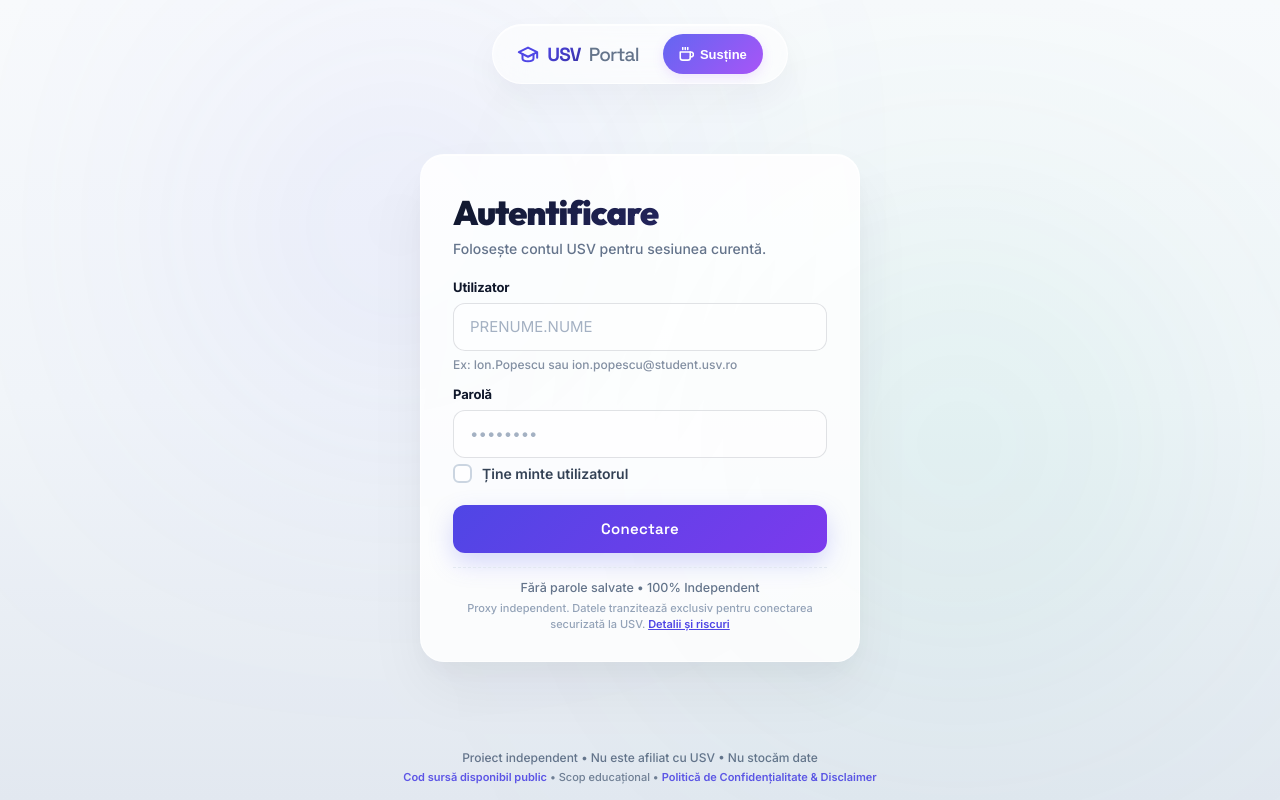
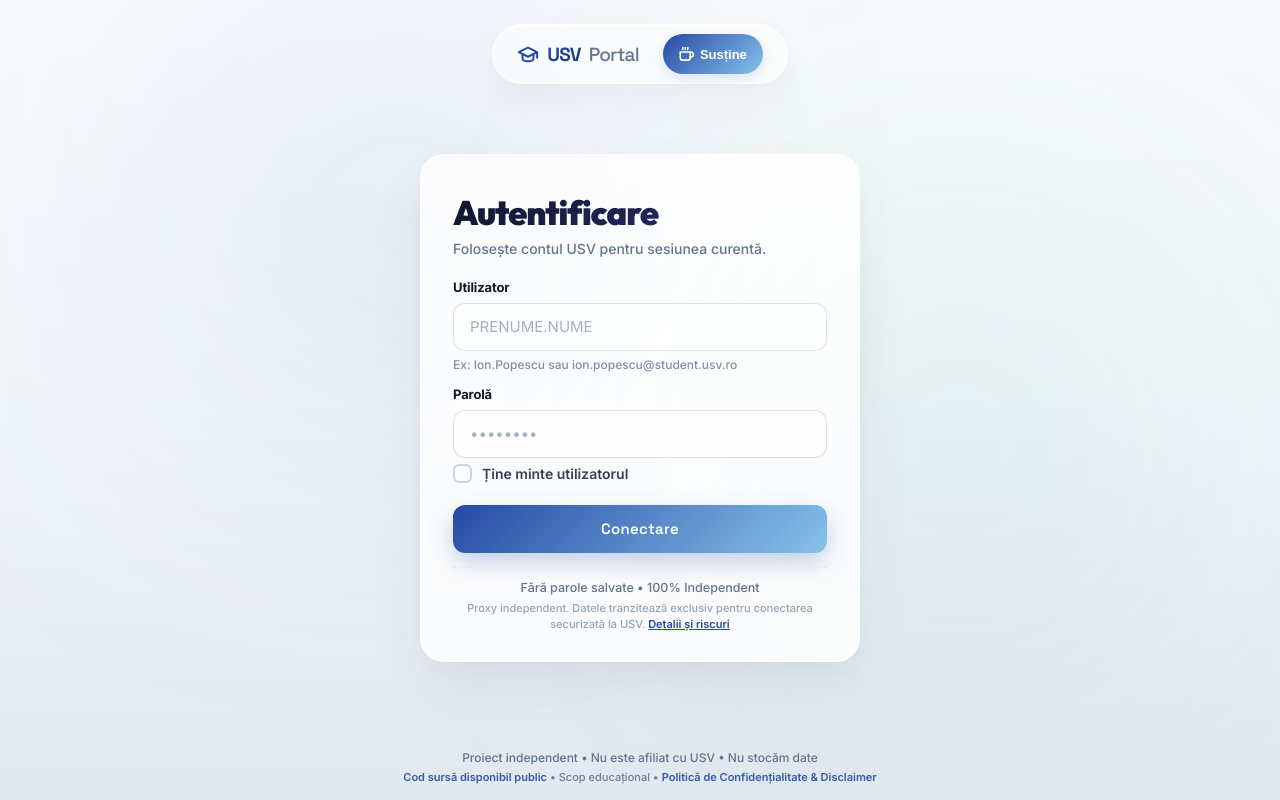
Before and after one commit to 28VYK/USV-PROXY, a Next.js app: page / in a window 1280 px wide. Built offline with nearby package versions, Linux system fonts and the light colour scheme.

Commit message:
style: update theme to USV brand blue and add deployment cleanup rule

```diff
--- a/styles/layout.css
+++ b/styles/layout.css
@@ -15,8 +15,10 @@
   --paper: #ffffff;
   --surface: #f8fafc;
   --surface-strong: #f1f5f9;
-  --blue: #4f46e5;
-  --blue-dark: #3730a3;
+  --blue: #254AA5;
+  --blue-rgb: 37, 74, 165;
+  --blue-dark: #1b3678;
+  --blue-dark-rgb: 27, 54, 120;
   --green: #10b981;
   --red: #ef4444;
   --amber: #f59e0b;
@@ -37,7 +39,7 @@
   --th-bg: rgba(15, 23, 42, 0.02);
   --th-color: #475569;
   --tr-even-bg: rgba(15, 23, 42, 0.01);
-  --tr-hover-bg: rgba(99, 102, 241, 0.04);
+  --tr-hover-bg: rgba(var(--blue-rgb), 0.04);
 
   --input-bg: rgba(255, 255, 255, 0.5);
   --input-border: rgba(15, 23, 42, 0.12);
@@ -67,8 +69,10 @@
   --paper: #0b0f19;
   --surface: #020617;
   --surface-strong: #1e293b;
-  --blue: #6366f1;
-  --blue-dark: #4f46e5;
+  --blue: #4f78e2;
+  --blue-rgb: 79, 120, 226;
+  --blue-dark: #254AA5;
+  --blue-dark-rgb: 37, 74, 165;
   --green: #34d399;
   --red: #f87171;
   --amber: #fbbf24;
@@ -89,7 +93,7 @@
   --th-bg: rgba(255, 255, 255, 0.02);
   --th-color: #cbd5e1;
   --tr-even-bg: rgba(255, 255, 255, 0.01);
-  --tr-hover-bg: rgba(99, 102, 241, 0.1);
+  --tr-hover-bg: rgba(var(--blue-rgb), 0.1);
 
   --input-bg: rgba(15, 23, 42, 0.6);
   --input-border: rgba(255, 255, 255, 0.08);
@@ -108,7 +112,7 @@
 /* Dark mode header h1 and login h1 */
 .app[data-theme="dark"] .login-header h1,
 .app[data-theme="dark"] .dashboard-header h1 {
-  background: linear-gradient(135deg, #ffffff 0%, #a5b4fc 100%);
+  background: linear-gradient(135deg, #ffffff 0%, #87C2EA 100%);
   -webkit-background-clip: text;
   -webkit-text-fill-color: transparent;
 }
@@ -142,7 +146,7 @@
 }
 
 .app[data-theme="dark"] .footer-link:hover {
-  color: #818cf8;
+  color: var(--blue);
 }
 
 /* ── 5. Floating Header ── */
@@ -234,14 +238,14 @@
   gap: 6px;
   min-height: 40px;
   padding: 0 16px;
-  background: linear-gradient(135deg, #6366f1 0%, #a855f7 100%);
+  background: linear-gradient(135deg, var(--blue) 0%, #87C2EA 100%);
   color: white;
   text-decoration: none;
   border-radius: 99px;
   font-size: 13px;
   font-weight: 700;
   transition: all 0.25s cubic-bezier(0.16, 1, 0.3, 1);
-  box-shadow: 0 4px 12px rgba(168, 85, 247, 0.15);
+  box-shadow: 0 4px 12px rgba(var(--blue-rgb), 0.15);
   white-space: nowrap;
   cursor: pointer;
   border: 0;
@@ -282,12 +286,12 @@
   width: 28px;
   height: 28px;
   border-radius: 50%;
-  background: linear-gradient(135deg, #4f46e5 0%, #818cf8 100%);
+  background: linear-gradient(135deg, var(--blue) 0%, #87C2EA 100%);
   color: #ffffff;
   font-size: 10px;
   font-weight: 800;
   letter-spacing: 0.05em;
-  box-shadow: 0 2px 8px rgba(79, 70, 229, 0.25);
+  box-shadow: 0 2px 8px rgba(var(--blue-rgb), 0.25);
   transition: transform 0.25s ease;
 }
 
@@ -841,19 +845,19 @@ tr:hover td {
   align-items: center;
   justify-content: center;
   min-height: 48px;
-  background: linear-gradient(135deg, #6366f1 0%, #a855f7 100%);
+  background: linear-gradient(135deg, var(--blue) 0%, #87C2EA 100%);
   color: #ffffff;
   text-decoration: none;
   border-radius: 12px;
   font-size: 14.5px;
   font-weight: 600;
   transition: all 0.2s cubic-bezier(0.16, 1, 0.3, 1);
-  box-shadow: 0 4px 12px rgba(99, 102, 241, 0.2);
+  box-shadow: 0 4px 12px rgba(var(--blue-rgb), 0.2);
 }
 
 .btn-modal-donate:hover {
   transform: translateY(-1.5px);
-  box-shadow: 0 8px 20px rgba(99, 102, 241, 0.3);
+  box-shadow: 0 8px 20px rgba(var(--blue-rgb), 0.3);
   filter: brightness(1.05);
 }
 
@@ -923,10 +927,10 @@ tr:hover td {
 }
 
 .year-tab.active {
-  background: linear-gradient(135deg, #4f46e5 0%, #6366f1 100%);
+  background: linear-gradient(135deg, var(--blue-dark) 0%, var(--blue) 100%);
   border-color: transparent;
   color: #fff;
-  box-shadow: 0 4px 12px rgba(79, 70, 229, 0.3);
+  box-shadow: 0 4px 12px rgba(var(--blue-rgb), 0.3);
 }
 
 .year-tab-count {
--- a/styles/login.css
+++ b/styles/login.css
@@ -30,7 +30,7 @@
 .glow-blob-1 {
   width: 400px;
   height: 400px;
-  background: radial-gradient(circle, rgba(99, 102, 241, 0.6) 0%, rgba(139, 92, 246, 0) 70%);
+  background: radial-gradient(circle, rgba(var(--blue-rgb), 0.6) 0%, rgba(135, 194, 234, 0) 70%);
   top: -10%;
   left: 10%;
 }
@@ -93,10 +93,10 @@
   align-items: center;
   min-height: 26px;
   padding: 0 12px;
-  border: 1px solid rgba(99, 102, 241, 0.2);
+  border: 1px solid rgba(var(--blue-rgb), 0.2);
   border-radius: 999px;
-  color: #4f46e5;
-  background: rgba(99, 102, 241, 0.06);
+  color: var(--blue);
+  background: rgba(var(--blue-rgb), 0.06);
   font-size: 11px;
   font-weight: 700;
   text-transform: uppercase;
@@ -155,8 +155,8 @@
 .field input:focus {
   outline: none;
   background: var(--input-focus-bg);
-  border-color: #4f46e5;
-  box-shadow: 0 0 0 4px rgba(99, 102, 241, 0.14);
+  border-color: var(--blue);
+  box-shadow: 0 0 0 4px rgba(var(--blue-rgb), 0.14);
 }
 
 .field input::placeholder {
@@ -225,7 +225,7 @@
 
 .field-checkbox input[type="checkbox"]:focus {
   outline: none;
-  box-shadow: 0 0 0 3px rgba(99, 102, 241, 0.2);
+  box-shadow: 0 0 0 3px rgba(var(--blue-rgb), 0.2);
 }
 
 /* ── 7. Login Submit Button ── */
@@ -233,7 +233,7 @@
   width: 100%;
   min-height: 48px;
   padding: 12px 20px;
-  background: linear-gradient(135deg, #4f46e5 0%, #7c3aed 100%);
+  background: linear-gradient(135deg, var(--blue) 0%, #87C2EA 100%);
   color: #ffffff;
   border: none;
   border-radius: 12px;
@@ -243,19 +243,19 @@
   letter-spacing: 0.02em;
   cursor: pointer;
   transition: all 0.3s cubic-bezier(0.16, 1, 0.3, 1);
-  box-shadow: 0 10px 25px rgba(99, 102, 241, 0.25);
+  box-shadow: 0 10px 25px rgba(var(--blue-rgb), 0.25);
   box-sizing: border-box;
 }
 
 .btn-primary:hover:not(:disabled) {
   transform: translateY(-2px);
-  box-shadow: 0 15px 30px rgba(99, 102, 241, 0.35);
+  box-shadow: 0 15px 30px rgba(var(--blue-rgb), 0.35);
   filter: brightness(1.05);
 }
 
 .btn-primary:active:not(:disabled) {
   transform: translateY(0);
-  box-shadow: 0 8px 20px rgba(99, 102, 241, 0.25);
+  box-shadow: 0 8px 20px rgba(var(--blue-rgb), 0.25);
 }
 
 .btn-primary:disabled {
```
Also changed, not shown: styles/analytics.css (+13 -13 lines), 1 other file (tests, documents, lock files or other folders).
